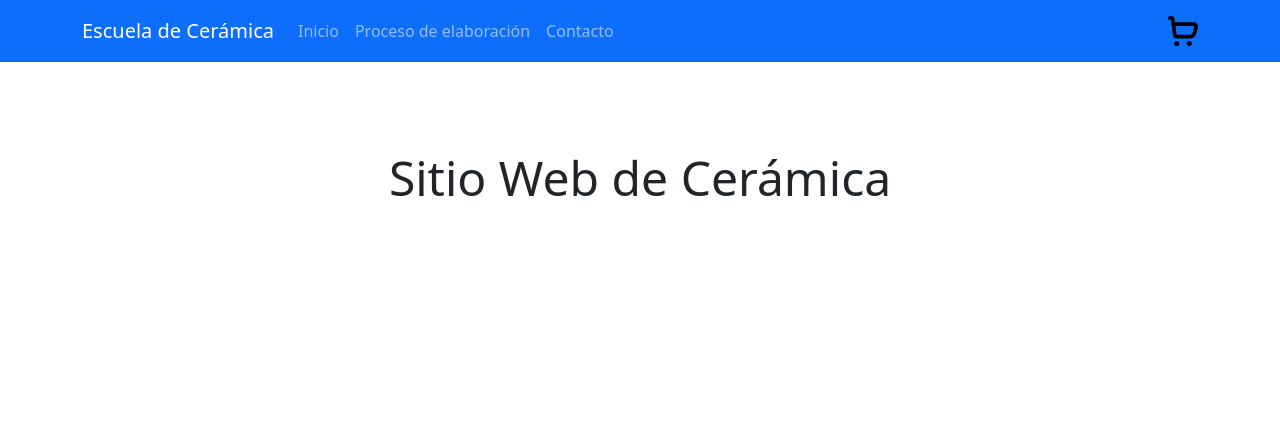
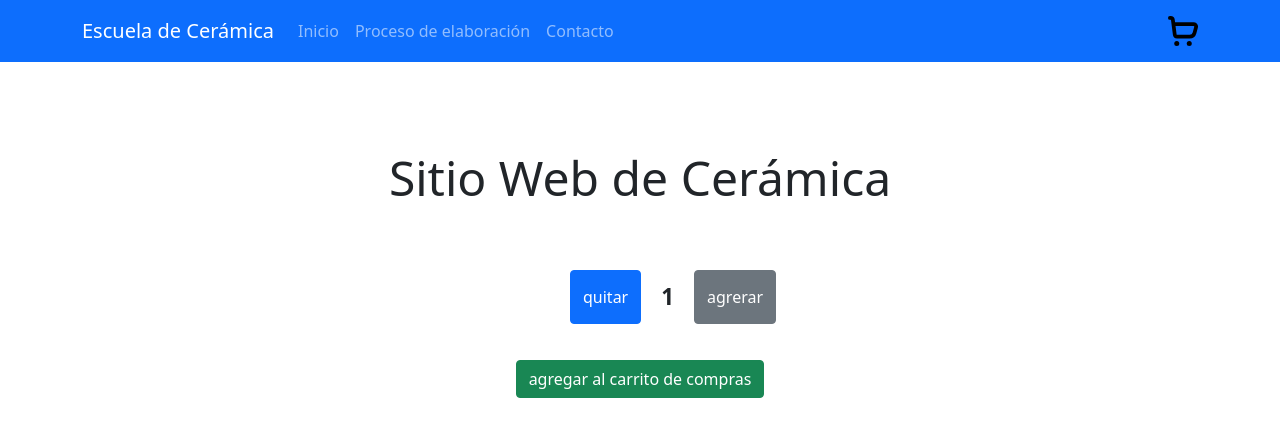
Before and after one commit to OscarRoth/desafioReactClase2, a React (Create React App) app: page / in a window 1280 px wide. Shown: the top 436 px of the page. Built offline with nearby package versions, Linux system fonts and the light colour scheme.

Commit message:
contador-con-boton

```diff
--- a/src/App.js
+++ b/src/App.js
@@ -1,12 +1,14 @@
 import NavBar from './componentes/NavBar/NavBar';
 import 'bootstrap/dist/css/bootstrap.min.css';
 import ItemListContainer from './componentes/ItemListContainer/Index';
+import ItemCounter from './componentes/ItemCounter/Index';
 
 function App() {
   return (
     <div>
       <NavBar/>
       <ItemListContainer greeting = {"Sitio Web de Cerámica"}/>
+      <ItemCounter value={1} stock={7} onAdd={(counter) => console.log(counter)} />
     </div>
   );
 }
--- /dev/null
+++ b/src/componentes/ItemCounter/Index.jsx
@@ -0,0 +1,45 @@
+import React from "react";
+import { useState } from "react";
+import "./styles.css";
+
+const ItemCounter = ({ value, stock, onAdd }) => {
+  const [counter, setCounter] = useState(value);
+
+  const increment = (e) => {
+    if (counter < stock) {
+      setCounter(counter + 1);
+    } else {
+      e.preventDefault();
+    }
+  };
+  const decrement = (e) => {
+    if (counter <= value) {
+      e.preventDefault();
+    } else {
+      setCounter(counter - 1);
+    }
+  };
+
+  return (
+    <>
+      <div className="container-contador">
+        <div className="container-btn-carrito">
+          <button className="btn btn-primary" onClick={decrement}>
+            quitar
+          </button>
+          <div className="counter">{counter}</div>
+          <button className="btn btn-secondary" onClick={increment}>
+            agrerar
+          </button>
+        </div>
+        <div className="conainer-btn-carrito">
+          <button className="btn btn-success" onClick={() => onAdd(counter)}>
+            agregar al carrito de compras
+          </button>
+        </div>
+      </div>
+    </>
+  );
+};
+
+export default ItemCounter;
--- /dev/null
+++ b/src/componentes/ItemCounter/styles.css
@@ -0,0 +1,19 @@
+.container-contador {
+    display: flex;
+    flex-direction: column;
+    justify-content: center;
+    align-items: center;
+ }
+
+ .container-btn-carrito {
+    display: grid;
+    grid-template: 1fr / 1fr 1fr 1fr;
+    width: 140px;
+    height: 50px;
+    font-weight: 600;
+    font-size: 1.4rem;
+    margin: 40px auto;
+  }
+  .counter {
+    padding: 10px 20px;
+  }
```
